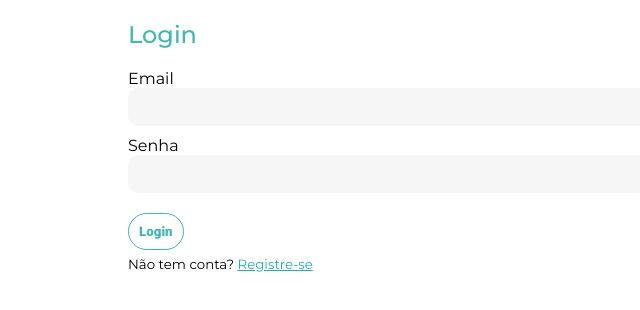
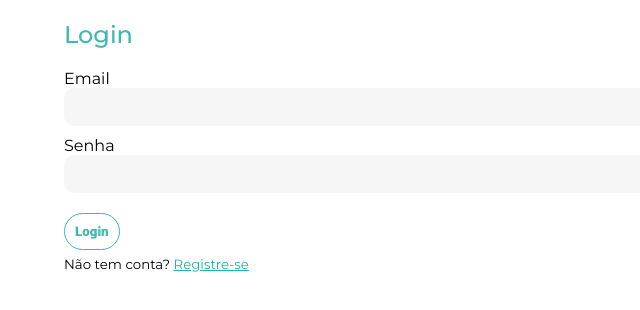
Before and after one commit to guilherme-fittipaldi/taugor-teste, a React (Create React App) app: page /login in a window 1280 px wide. Shown: the top 310 px of the page, without its empty margins (0-640 px from the left). Built offline with nearby package versions, Linux system fonts and the light colour scheme; no server answers.

Commit message:
style changes

```diff
--- a/public/style.css
+++ b/public/style.css
@@ -1,7 +1,6 @@
 body {
   margin: 0;
   padding: 0;
-  width: 100vw;
   height: 100%;
   font-weight: 400;
   overflow: hidden;
@@ -32,7 +31,7 @@ button:hover {
 input,
 textarea,
 select {
-  width: 500px;
+  width: 70vw;
   border: none;
   outline: none;
   padding: 10px;
@@ -64,22 +63,23 @@ strong {
 }
 
 .filterDesc {
-  width: 400px;
+  width: 50vw;
   margin-right: 10px;
 }
+
 .filterStatus {
-  width: 290px;
+  width: 29vw;
 }
 
 header {
+  width: 100%;
   display: flex;
   color: white;
   background-color: #3fb8af;
-  width: 100%;
 }
 
 select {
-  width: 520px;
+  width: 71vw;
   cursor: pointer;
 }
 
@@ -100,6 +100,7 @@ h4 {
 }
 
 table {
+  width: 100%;
   border-collapse: collapse;
 }
 
@@ -120,6 +121,6 @@ tr:nth-child(even) {
 }
 
 main {
-  width: 80%;
+  width: 90vw;
   margin: 0 auto;
 }
```
